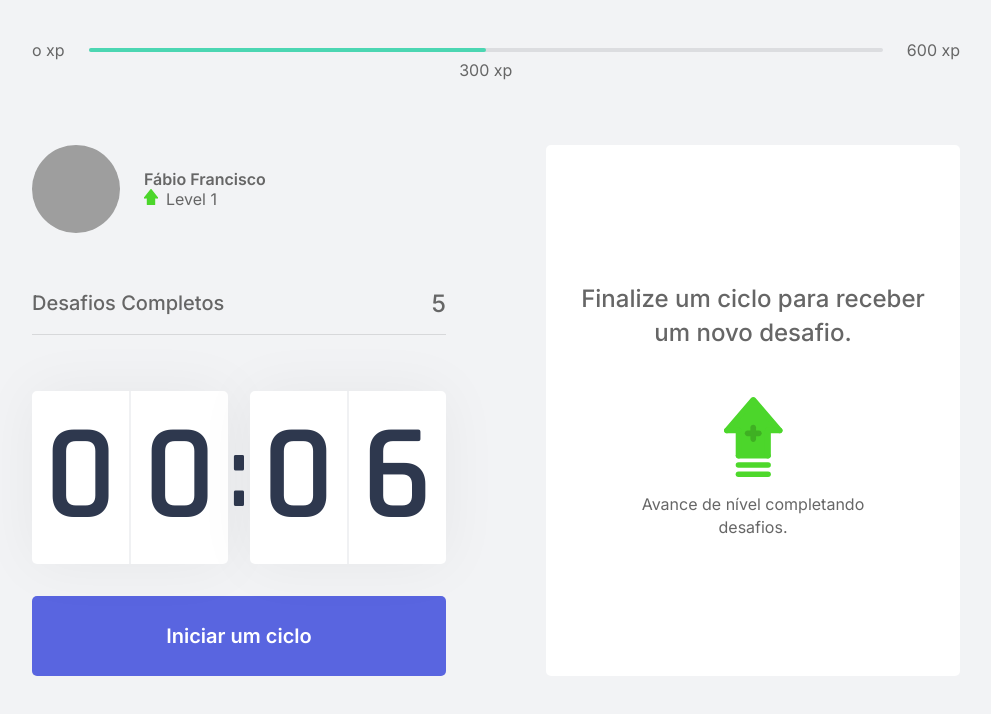
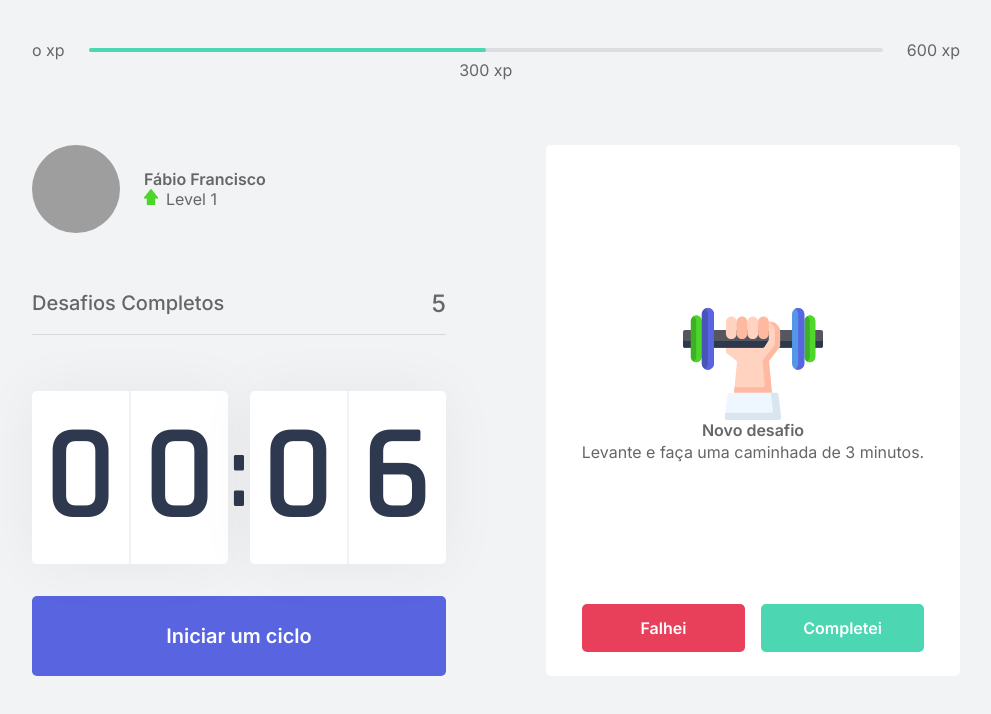
Before and after one commit to fabio04francisco/nlw04-move-it-next, a Next.js app: page / in a window 1280 px wide. Shown: the top 714 px of the page, without its empty margins (144-1135 px from the left). Built offline with nearby package versions, Linux system fonts and the light colour scheme; grey boxes are pictures that could not be loaded.

Commit message:
feat: cria Componente challenge box active. Usado quando existem dasafios.

```diff
--- a/src/components/ChallengeBox.tsx
+++ b/src/components/ChallengeBox.tsx
@@ -1,8 +1,37 @@
 import styles from '../styles/components/ChallengeBox.module.css';
 
 export function ChallengeBox() {
+  const hasActiveChallenge = true;
+
   return(
     <div className={styles.challengeBoxContainer}>
+      { hasActiveChallenge ? (
+        <div className={styles.challengeActive}>
+          <head>Ganhe 400xp</head>
+
+          <main>
+            <img src="icons/body.svg" />
+            <strong>Novo desafio</strong>
+            <p>Levante e faça uma caminhada de 3 minutos.</p>
+          </main>
+
+          <footer>
+            <button
+              type='button'
+              className={styles.challengeFailedButton}
+            >Falhei</button>
+
+            <button
+              type='button'
+              className={styles.challengeSucceededButton}
+            >
+              Completei
+            </button>
+
+          </footer>
+
+        </div>
+      ) : (
         <div className={styles.challengeNotActive}>
           <strong>Finalize um ciclo para receber um novo desafio.</strong>
           <p>
@@ -10,6 +39,7 @@
             Avance de nível completando desafios.
           </p>
         </div>
+      ) }
     </div>
   )
 }
--- a/src/styles/components/ChallengeBox.module.css
+++ b/src/styles/components/ChallengeBox.module.css
@@ -38,3 +38,74 @@
 .challengeNotActive img {
   margin-bottom: 1rem
 }
+
+.challengeActive {
+  height: 100%;
+
+  display: flex;
+  flex-direction: column;
+}
+
+.challengeActive header {
+  color: var(--blue);
+  font-weight: 600;
+  font-size: 1.5rem;
+  padding: 0 2rem 1.5rem;
+  border-bottom: 1px solid var(--gray-line);
+}
+
+.challengeActive main {
+  flex: 1;
+  display: flex;
+  flex-direction: column;
+  align-items: center;
+  justify-content: center;
+}.challengeActive main
+
+.challengeActive main strong {
+  font-size: 2rem;
+  font-weight: 600;
+  color:var(--title);
+  margin: 1.5rem 0 1rem;
+}
+
+.challengeActive main p {
+  line-height: 1.5;
+}
+
+.challengeActive footer {
+  display: grid;
+  grid-template-columns: 1fr 1fr;
+  gap: 1rem;
+}
+
+.challengeActive footer button {
+  height: 3rem;
+
+  display: flex;
+  align-items: center;
+  justify-content: center;
+
+  border: 0;
+  border-radius:5px;
+
+  color: var(--white);
+
+  font-size: 1rem;
+  font-weight: 600;
+
+  transition: filter 0.2s;
+}
+
+.challengeActive footer button.challengeFailedButton {
+  background: var(--red);
+}
+
+
+.challengeActive footer button.challengeSucceededButton {
+  background: var(--green);
+}
+
+.challengeActive footer button:hover {
+  filter:brightness(0.9);
+}
```
Lines whose indentation alone changed are shown as unchanged.
